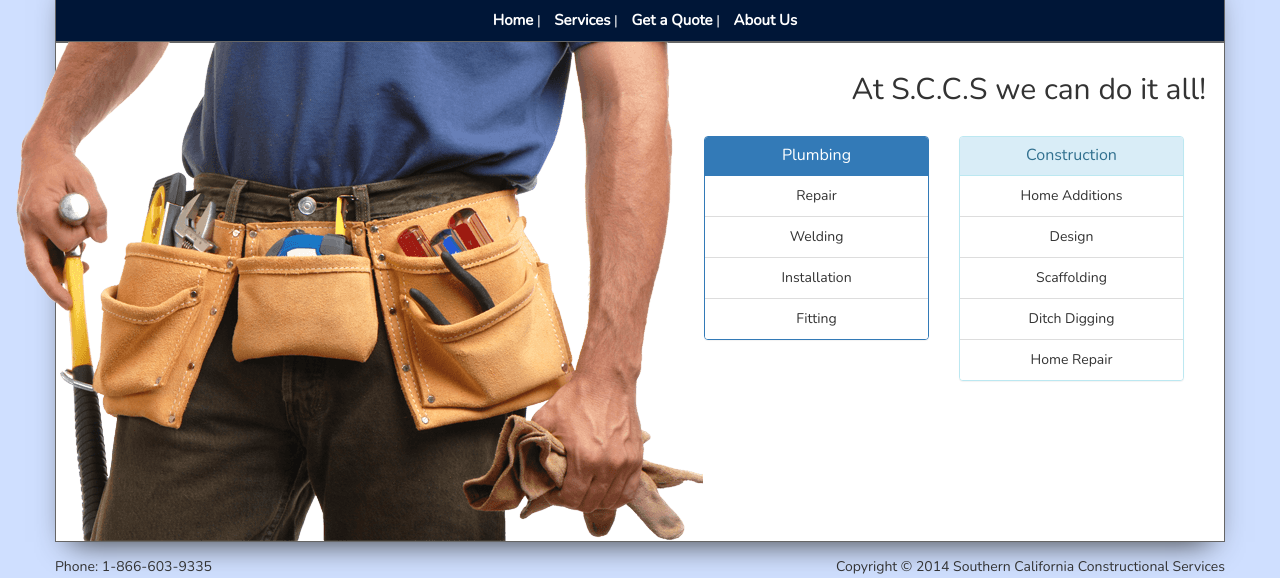
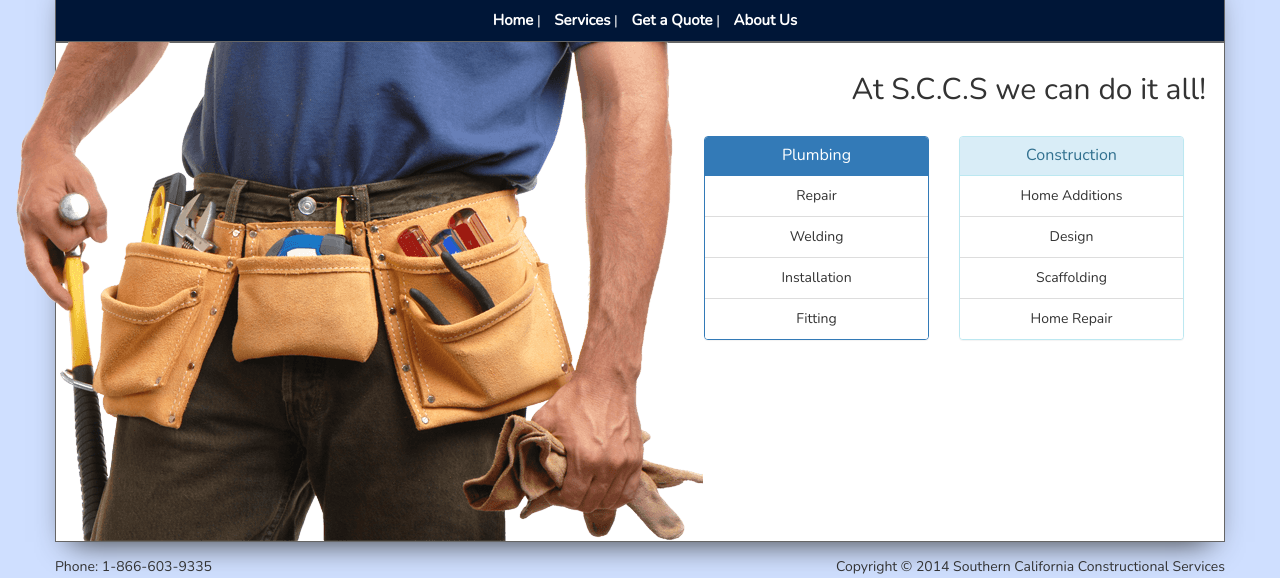
Before and after one commit to thingdeux/sccs_construction, a Django app: page /services/ in a window 1280 px wide. Shown: the part 59-637 px from the top of the page. Run offline with Django 3.2, Linux system fonts and the light colour scheme; parts of the project's set-up code (start-up, migrations or seed data) failed here and were passed over; some libraries are stand-ins or nearby versions.

Commit message:
Updated services.

```diff
--- a/templates/quotes/services.html
+++ b/templates/quotes/services.html
@@ -48,7 +48,6 @@
                         <li class="list-group-item">Home Additions</li>
                         <li class="list-group-item">Design</li>
                         <li class="list-group-item">Scaffolding</li>
-                        <li class="list-group-item">Ditch Digging</li>
                         <li class="list-group-item">Home Repair</li>
                     </ul>
                 </div>
```
